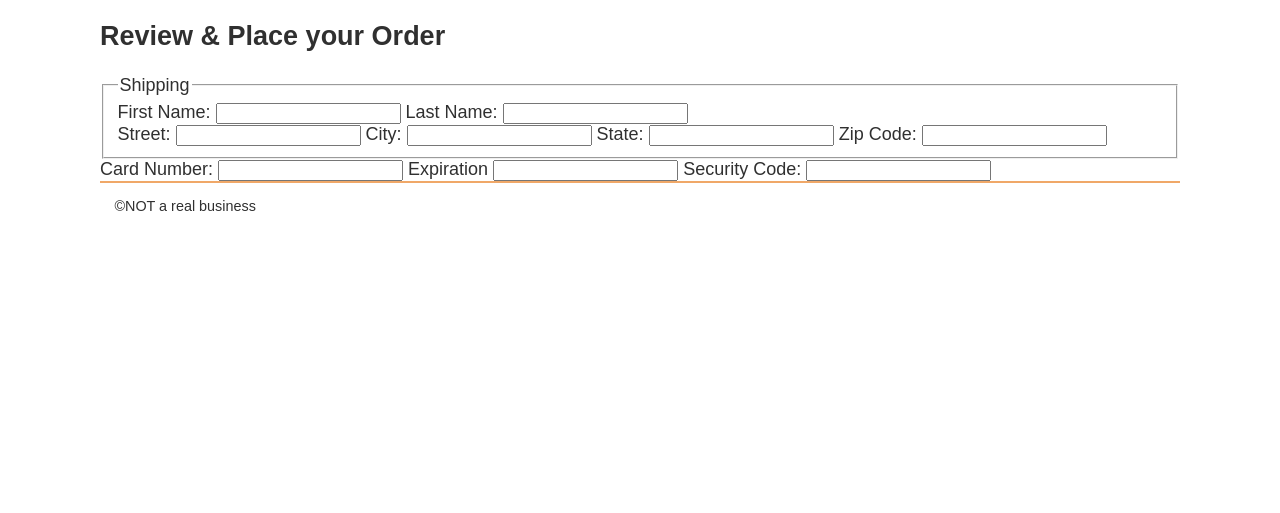
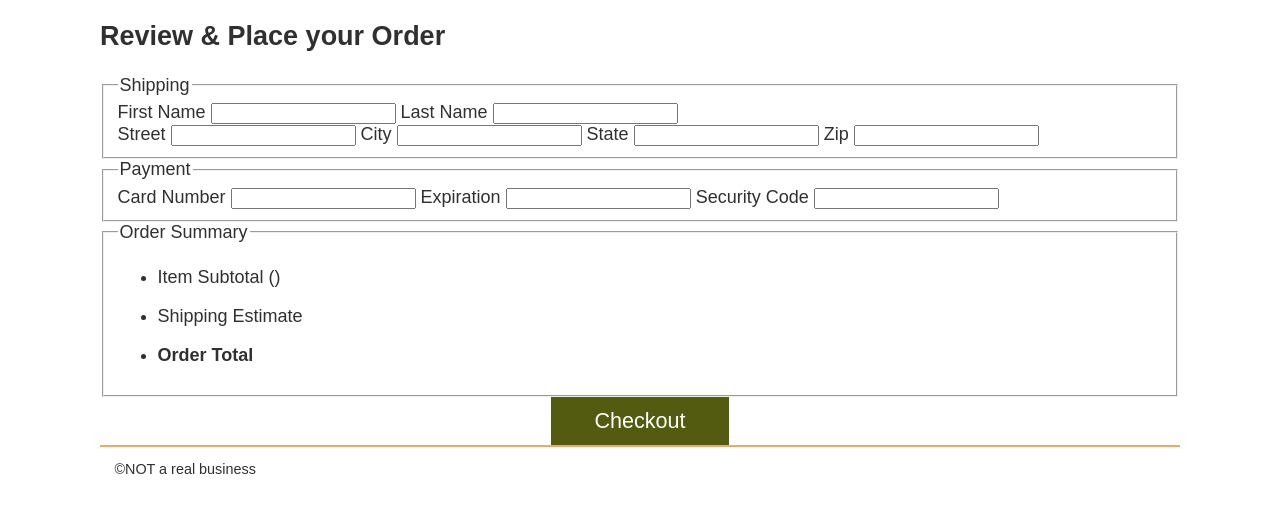
Before and after one commit to ajrobbins04/wdd330_groupWork, a website: page src/checkout/index.html in a window 1280 px wide. Shown: the part 63-576 px from the top of the page. Drawn offline with Linux system fonts and the light colour scheme; files that its build step writes are made by us from their sources.

Commit message:
added to checkout/index.html

```diff
--- a/src/checkout/index.html
+++ b/src/checkout/index.html
@@ -15,46 +15,59 @@
   <body>
     <header class="divider" id="template-header">
     </header>
-
-    <main class="divider">
+    <main class="divider checkout">
         <h2>Review & Place your Order</h2>
       <section class="checkout-form">
-        <form name="checkout" action="">
+        <form name="checkout">
           <fieldset>
             <legend>Shipping</legend>
-            <div class="shipping-name">
-              <label for="fname">First Name:</label>
-              <input type="text" name="fname"/>
-              <label for="lname">Last Name:</label>
-              <input type="text" name="lname"/>
+            <div class="checkout__name">
+              <label for="fname">First Name</label>
+              <input type="text" name="fname" required />
+              <label for="lname">Last Name</label>
+              <input type="text" name="lname" required/>
           </div>
-          <div class="shipping-address">
-              <label for="street">Street:</label>
-              <input type="text" name="street" required>
-              <label for="city">City:</label>
-              <input type="text" name="city" required>
-              <label for="state">State:</label>
-              <input type="text" name="state" required>
-              <label for="zip">Zip Code:</label>
-              <input type="text" name="zip" required>
-            </fieldset>
-          </div>
-          <div class="payment" >
-            <label for="card-number">Card Number:</label>
-            <input type="text" name="card-number">
-            <label for="expiration">Expiration</label>
-            <input type="text" name="expiration">
-            <label for="security-code">Security Code:</label>
-            <input type="text" name="security-code">
+          <div class="checkout__address">
+              <label for="street">Street</label>
+              <input type="text" name="street" required />
+              <label for="city">City</label>
+              <input type="text" name="city" required />
+              <label for="state">State</label>
+              <input type="text" name="state" required />
+              <label for="zip">Zip</label>
+              <input name="zip" id="zip" required />
           </div>
           </fieldset>
-
-
+          <fieldset>
+            <legend>Payment</legend>
+            <label for="cardNumber">Card Number</label>
+            <input name="cardNumber" required />
+            <label for="expiration">Expiration</label>
+            <input name="expiration" required />
+            <label for="code">Security Code</label>
+            <input name="code" required />
+          </fieldset>
+          <fieldset class="checkout-summary">
+            <legend>Order Summary</legend>
+            <ul>
+              <li>
+                <label for="cartTotal">Item Subtotal (<span id="num-items"></span>)</label>
+                <p name="cartTotal" id="cartTotal"></p>
+              </li>
+              <li>
+                <label for="shipping">Shipping Estimate</label>
+                <p id="shipping"></p>
+              </li>
+              <li>
+                <label for="orderTotal"><b>Order Total</b></label>
+                <p id="orderTotal"></p>
+              </li>
+            </ul>
+          </fieldset>
+          <button id="checkoutSubmit" type="submit">Checkout</button>
       </form>
     </section>
-
     </main>
-
     <footer id="template-footer"></footer>
   </body>
 </html>
--- a/src/css/style.css
+++ b/src/css/style.css
@@ -81,7 +81,8 @@ header {
   color: var(--tertiary-color);
 }
 
-button {
+button,
+.btn {
   padding: 0.5em 2em;
   background-color: var(--secondary-color);
   color: white;
```
